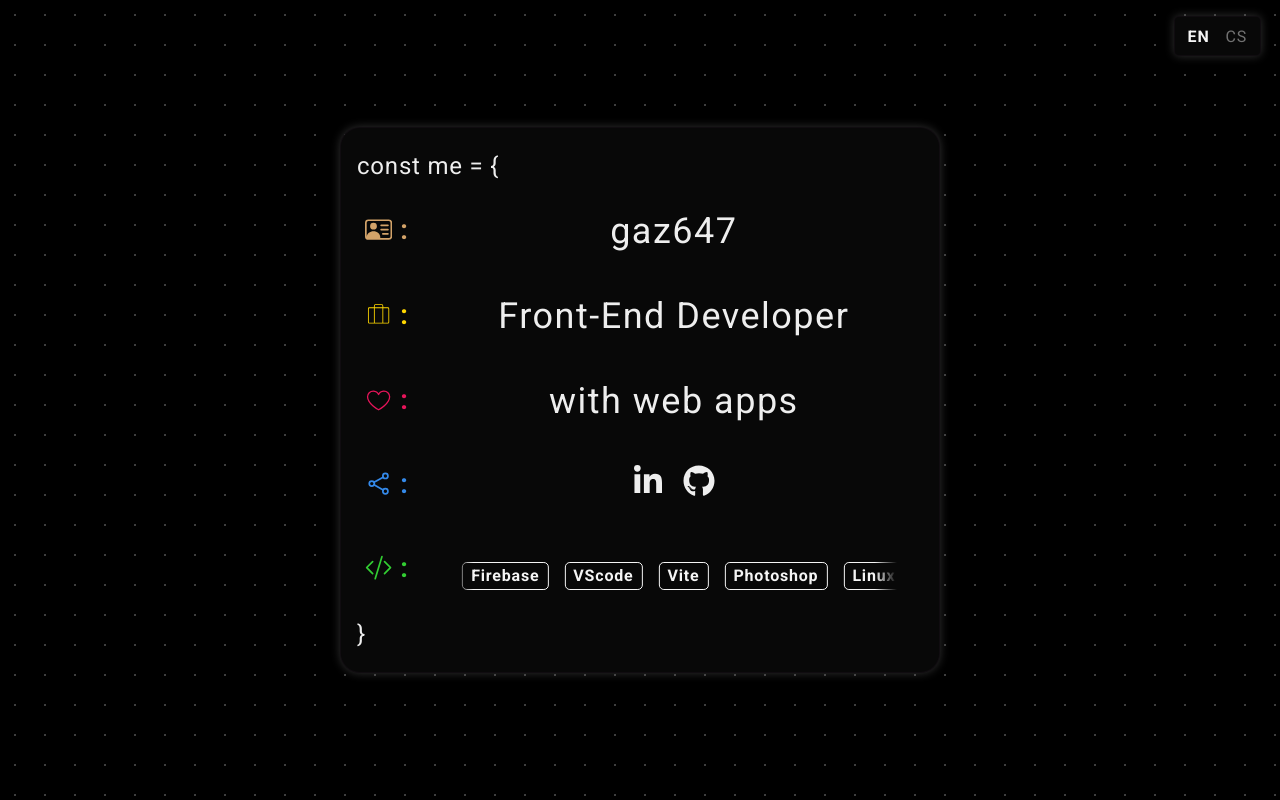
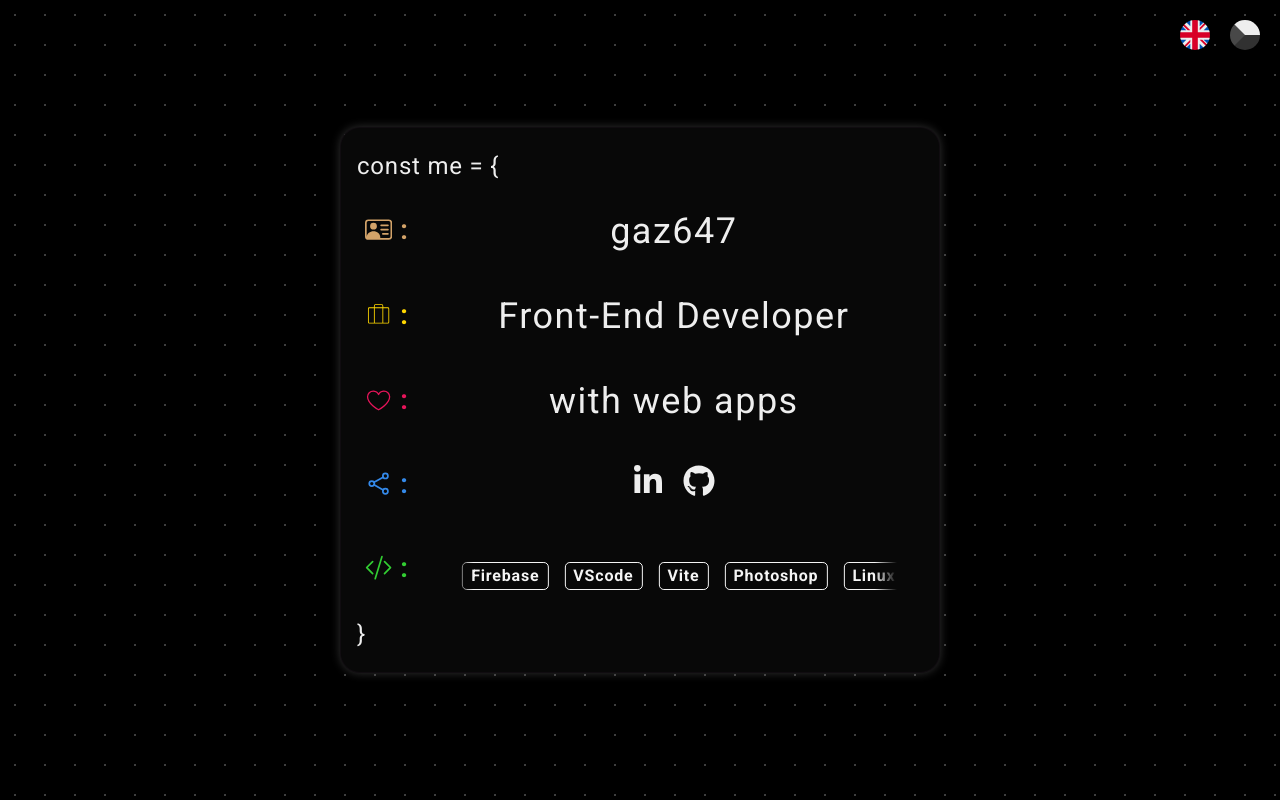
Before and after one commit to gaz647/gaz647, a React (Vite) app: page / in a window 1280 px wide. Shown: the top 800 px of the page. Built offline with nearby package versions, Linux system fonts and the light colour scheme.

Commit message:
language buttony změněny na svg icony

```diff
--- a/src/components/Navbar.css
+++ b/src/components/Navbar.css
@@ -6,26 +6,26 @@
   justify-content: flex-end;
 }
 
-.navbar-language-btns-container {
+.navbar-circle-language-btns-container {
   display: flex;
-  margin: 1rem 1.2rem 0 0;
-  padding: 0.3rem;
   border-radius: 5px;
   visibility: hidden;
 }
 
-.navbar-language-btns-container-visible {
+.navbar-circle-language-btns-container-visible {
   visibility: visible;
 }
 
-.navbar-language-btn {
-  color: rgba(245, 245, 245, 0.445);
-  padding: 0.3rem 0.5rem;
-
+.circle-language-flag-btn {
+  margin: 1.25rem 1.25rem 0 0;
   cursor: pointer;
 }
 
-.active-btn {
-  color: whitesmoke;
-  font-weight: bold;
+.flag-svg {
+  width: 30px;
+  height: 30px;
 }
+
+.inactive-circle-btn {
+  filter: grayscale(100%);
+}
--- a/src/components/Navbar.tsx
+++ b/src/components/Navbar.tsx
@@ -1,5 +1,7 @@
 import "./Navbar.css";
 import { useEffect, useState } from "react";
+import enFlag from "../images/en.svg";
+import csFlag from "../images/cs.svg";
 
 const Navbar = ({
   language,
@@ -14,7 +16,6 @@ const Navbar = ({
   const handleOnLanguageChange = (value: string) => {
     onLanguageChange(value);
     setBtnActive(value);
-
     document.documentElement.lang = value;
   };
 
@@ -26,26 +27,25 @@ const Navbar = ({
   return (
     <div className="navbar">
       <div
-        className={`navbar-language-btns-container black-container ${
-          btnsVisible && "navbar-language-btns-container-visible"
+        className={`navbar-circle-language-btns-container  ${
+          btnsVisible && "navbar-circle-language-btns-container-visible"
         }`}
       >
         <div
-          className={`navbar-language-btn ${
-            btnActive === "en" ? "active-btn" : null
+          className={`circle-language-flag-btn ${
+            btnActive === "cs" ? "inactive-circle-btn" : null
           }`}
           onClick={() => handleOnLanguageChange("en")}
         >
-          EN
+          <img className="flag-svg" src={enFlag} alt="language-button-en" />
         </div>
-
         <div
-          className={`navbar-language-btn ${
-            btnActive === "cs" ? "active-btn" : null
+          className={`circle-language-flag-btn ${
+            btnActive === "en" ? "inactive-circle-btn" : null
           }`}
           onClick={() => handleOnLanguageChange("cs")}
         >
-          CS
+          <img className="flag-svg" src={csFlag} alt="language-button-cs" />
         </div>
       </div>
     </div>
```
Also changed, not shown: src/images/cs.svg (added), src/images/en.svg (added).
